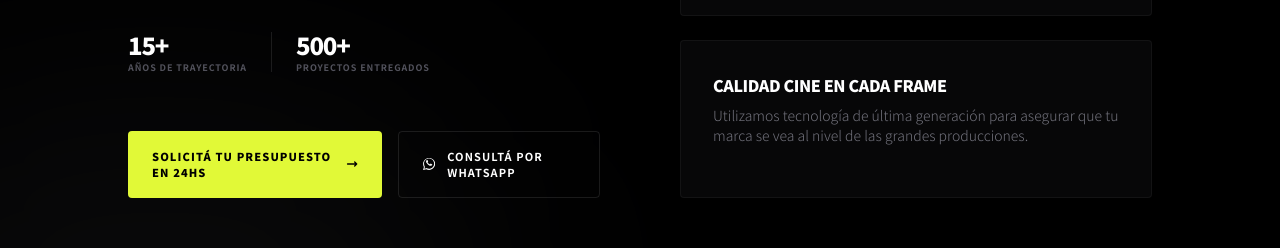
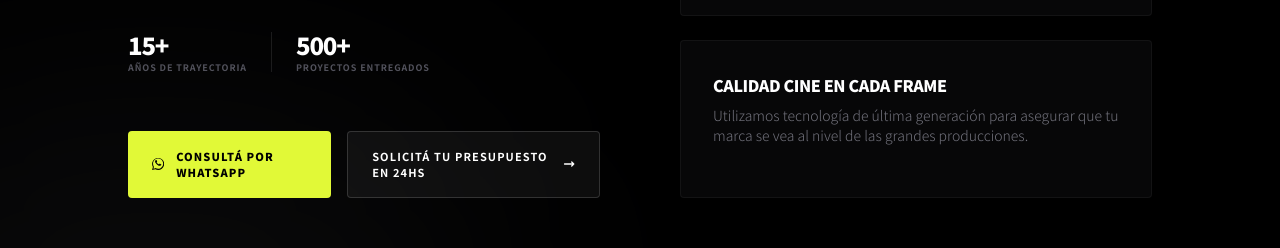
Before and after one commit to martinmagarinios-sudo/nexofilm-web, a React (Vite) app: page / in a window 1280 px wide. Shown: the part 1280-1528 px from the top of the page. Built offline with nearby package versions, Linux system fonts and the light colour scheme.

Commit message:
[STAGING] boton

```diff
--- a/components/ValueProp.tsx
+++ b/components/ValueProp.tsx
@@ -46,24 +46,24 @@ const ValueProp: React.FC = () => {
               {/* CTA Secundario */}
               <div className="pt-8 flex flex-col sm:flex-row gap-4 justify-center md:justify-start">
                 <a
+                  href={`https://wa.me/541158804711?text=${encodeURIComponent('[Ref: Web-CTA] Hola NexoFilm, estoy navegando en tu web y me gustaría hacerte una consulta.')}`}
+                  target="_blank"
+                  rel="noopener noreferrer"
+                  className="group inline-flex items-center gap-3 bg-nexo-lime text-black font-black uppercase tracking-widest text-[11px] px-6 py-4 rounded-sm hover:bg-white transition-all duration-300 hover:shadow-[0_0_30px_rgba(225,249,55,0.25)]"
+                >
+                  <svg className="w-4 h-4" fill="currentColor" viewBox="0 0 24 24">
+                    <path d="M.057 24l1.687-6.163c-1.041-1.804-1.588-3.849-1.587-5.946.003-6.556 5.338-11.891 11.893-11.891 3.181.001 6.167 1.24 8.413 3.488 2.246 2.248 3.484 5.232 3.484 8.412-.003 6.557-5.338 11.892-11.893 11.892-1.997-.001-3.951-.5-5.688-1.448l-6.309 1.656zm6.29-4.461l.303.18c1.597.946 3.419 1.446 5.289 1.447h.005c5.444 0 9.873-4.43 9.875-9.875 0-2.639-1.027-5.12-2.892-6.988-1.865-1.867-4.348-2.895-6.99-2.896-5.445 0-9.873 4.43-9.875 9.876-.001 2.11.539 4.161 1.564 5.948l.199.345-.996 3.641 3.729-.978zm11.233-7.236c-.3-.15-1.773-.875-2.048-.975-.275-.1-.475-.15-.675.15s-.775.975-.95 1.175-.35.225-.65.075c-.3-.15-1.267-.467-2.413-1.489-.892-.796-1.493-1.778-1.668-2.078-.175-.3-.018-.462.13-.61.135-.133.3-.35.45-.525.15-.175.2-.3.3-.5s.05-.375-.025-.525-.675-1.625-.925-2.225c-.244-.589-.491-.51-.675-.519-.175-.009-.375-.01-.575-.01s-.525.075-.8.375c-.275.3-1.05 1.025-1.05 2.5s1.075 2.9 1.225 3.1c.15.2 2.116 3.231 5.126 4.532.715.311 1.273.497 1.708.635.719.227 1.373.195 1.89.117.577-.088 1.773-.725 2.023-1.425.25-.7.25-1.3.175-1.425-.075-.125-.275-.2-.575-.35z"/>
+                  </svg>
+                  {t('value_prop.cta_whatsapp')}
+                </a>
+                <a
                   href="#contacto"
-                  className="group inline-flex items-center gap-3 bg-nexo-lime text-black font-black uppercase tracking-widest text-[11px] px-6 py-4 rounded-sm hover:bg-white transition-all duration-300 hover:shadow-[0_0_30px_rgba(225,249,55,0.25)]"
+                  className="group inline-flex items-center gap-3 border border-white/15 bg-white/5 text-white font-bold uppercase tracking-widest text-[11px] px-6 py-4 rounded-sm hover:border-nexo-lime/40 hover:text-nexo-lime transition-all duration-300"
                 >
                   {t('value_prop.cta_primary')}
                   <svg className="w-4 h-4 group-hover:translate-x-1 transition-transform" fill="none" stroke="currentColor" viewBox="0 0 24 24">
                     <path strokeLinecap="round" strokeLinejoin="round" strokeWidth={2.5} d="M17 8l4 4m0 0l-4 4m4-4H3" />
                   </svg>
-                </a>
-                <a
-                  href={`https://wa.me/541158804711?text=${encodeURIComponent('Hola NexoFilm, quiero consultar sobre una producción.')}`}
-                  target="_blank"
-                  rel="noopener noreferrer"
-                  className="inline-flex items-center gap-3 border border-white/10 text-white font-bold uppercase tracking-widest text-[11px] px-6 py-4 rounded-sm hover:border-nexo-lime/50 hover:text-nexo-lime transition-all duration-300"
-                >
-                  <svg className="w-4 h-4" fill="currentColor" viewBox="0 0 24 24">
-                    <path d="M.057 24l1.687-6.163c-1.041-1.804-1.588-3.849-1.587-5.946.003-6.556 5.338-11.891 11.893-11.891 3.181.001 6.167 1.24 8.413 3.488 2.246 2.248 3.484 5.232 3.484 8.412-.003 6.557-5.338 11.892-11.893 11.892-1.997-.001-3.951-.5-5.688-1.448l-6.309 1.656zm6.29-4.461l.303.18c1.597.946 3.419 1.446 5.289 1.447h.005c5.444 0 9.873-4.43 9.875-9.875 0-2.639-1.027-5.12-2.892-6.988-1.865-1.867-4.348-2.895-6.99-2.896-5.445 0-9.873 4.43-9.875 9.876-.001 2.11.539 4.161 1.564 5.948l.199.345-.996 3.641 3.729-.978zm11.233-7.236c-.3-.15-1.773-.875-2.048-.975-.275-.1-.475-.15-.675.15s-.775.975-.95 1.175-.35.225-.65.075c-.3-.15-1.267-.467-2.413-1.489-.892-.796-1.493-1.778-1.668-2.078-.175-.3-.018-.462.13-.61.135-.133.3-.35.45-.525.15-.175.2-.3.3-.5s.05-.375-.025-.525-.675-1.625-.925-2.225c-.244-.589-.491-.51-.675-.519-.175-.009-.375-.01-.575-.01s-.525.075-.8.375c-.275.3-1.05 1.025-1.05 2.5s1.075 2.9 1.225 3.1c.15.2 2.116 3.231 5.126 4.532.715.311 1.273.497 1.708.635.719.227 1.373.195 1.89.117.577-.088 1.773-.725 2.023-1.425.25-.7.25-1.3.175-1.425-.075-.125-.275-.2-.575-.35z"/>
-                  </svg>
-                  {t('value_prop.cta_whatsapp')}
                 </a>
               </div>
             </div>
```
